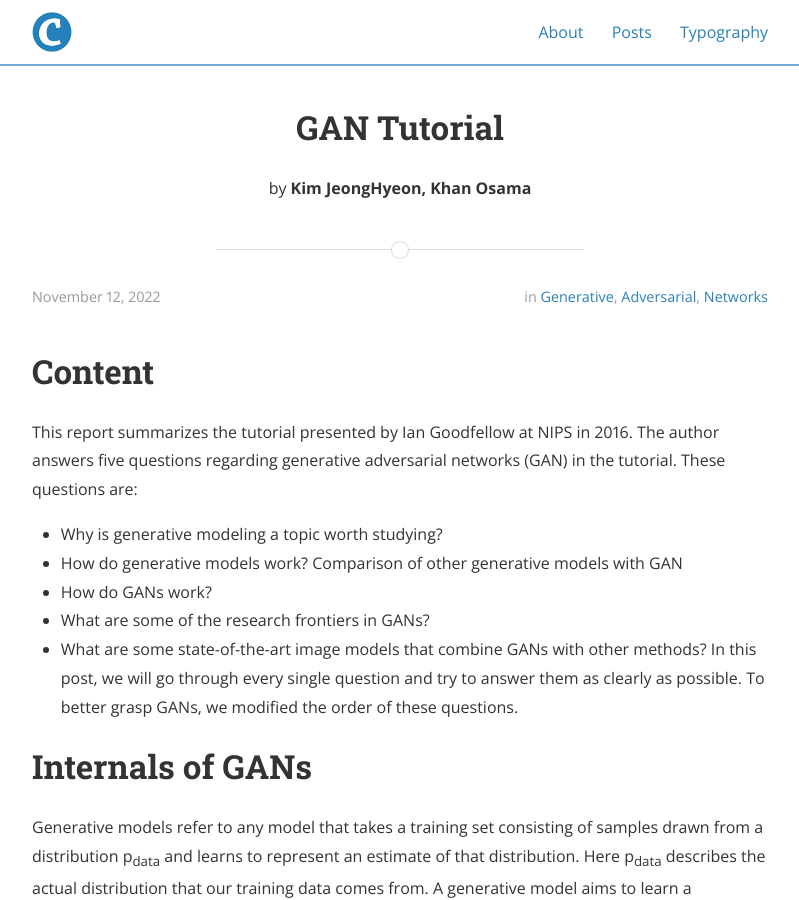
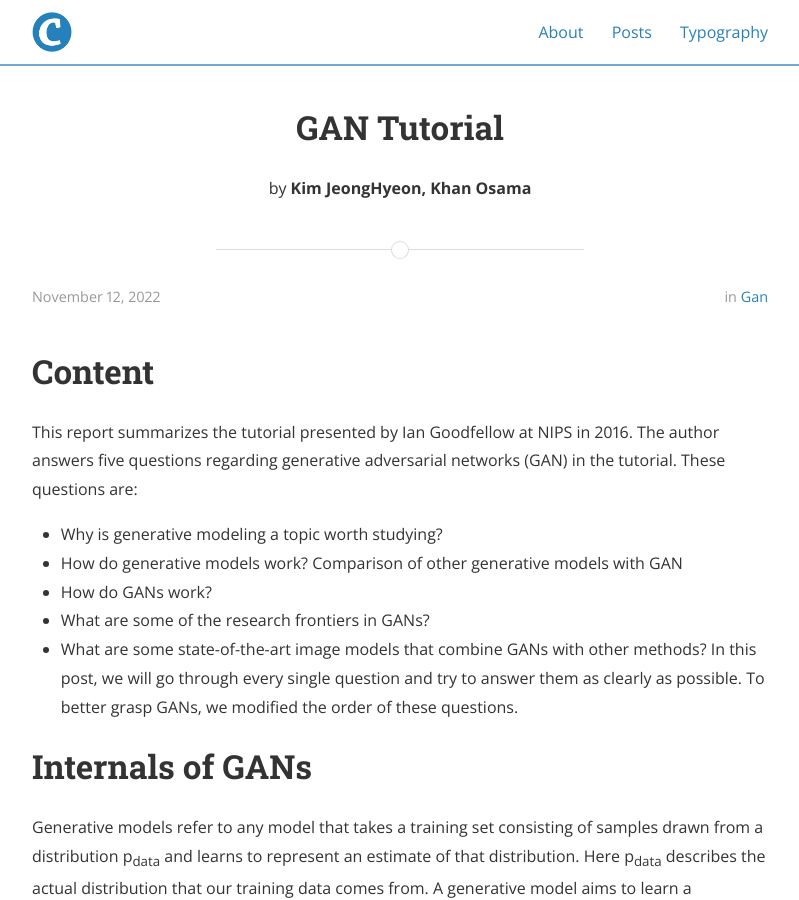
Before and after one commit to deep-generative-models-AIM5036/deep-generative-models-AIM5036.github.io, a Jekyll site: the page built from _posts/2022-11-09-GAN_Tutorial.md, in a window 1280 px wide and 900 px high. Shown: the whole window, without its empty margins (240-1039 px from the left). Built offline with Jekyll 4.4.1, drawn with Linux system fonts in a browser that asks for light colours; nearby versions of some CDN libraries; some of the changed text lies outside the part shown.

Commit message:
Update 2022-11-09-GAN_Tutorial.md
Signed-off-by: blackbaba980 <62365503+blackbaba980@users.noreply.github.com>

```diff
--- a/_posts/2022-11-09-GAN_Tutorial.md
+++ b/_posts/2022-11-09-GAN_Tutorial.md
@@ -3,8 +3,8 @@
 title:  "GAN Tutorial"
 date:   2022-11-12
 author: Kim JeongHyeon, Khan Osama
-categories: Generative Adversarial Networks
-tags: GAN
+categories: GAN
+tags: Generative Adversarial Networks
 use_math: True
 published: True
 ---
```
